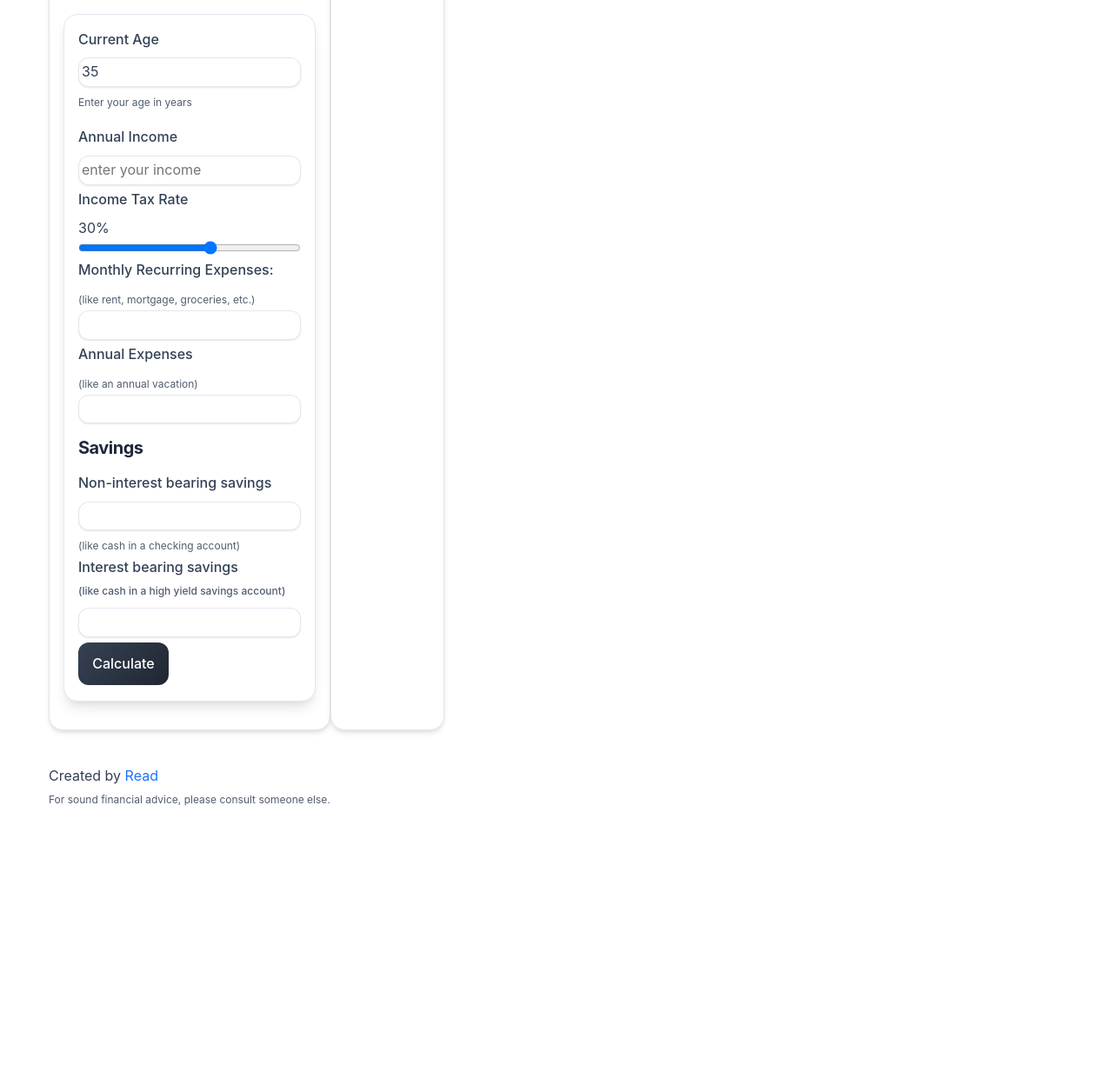
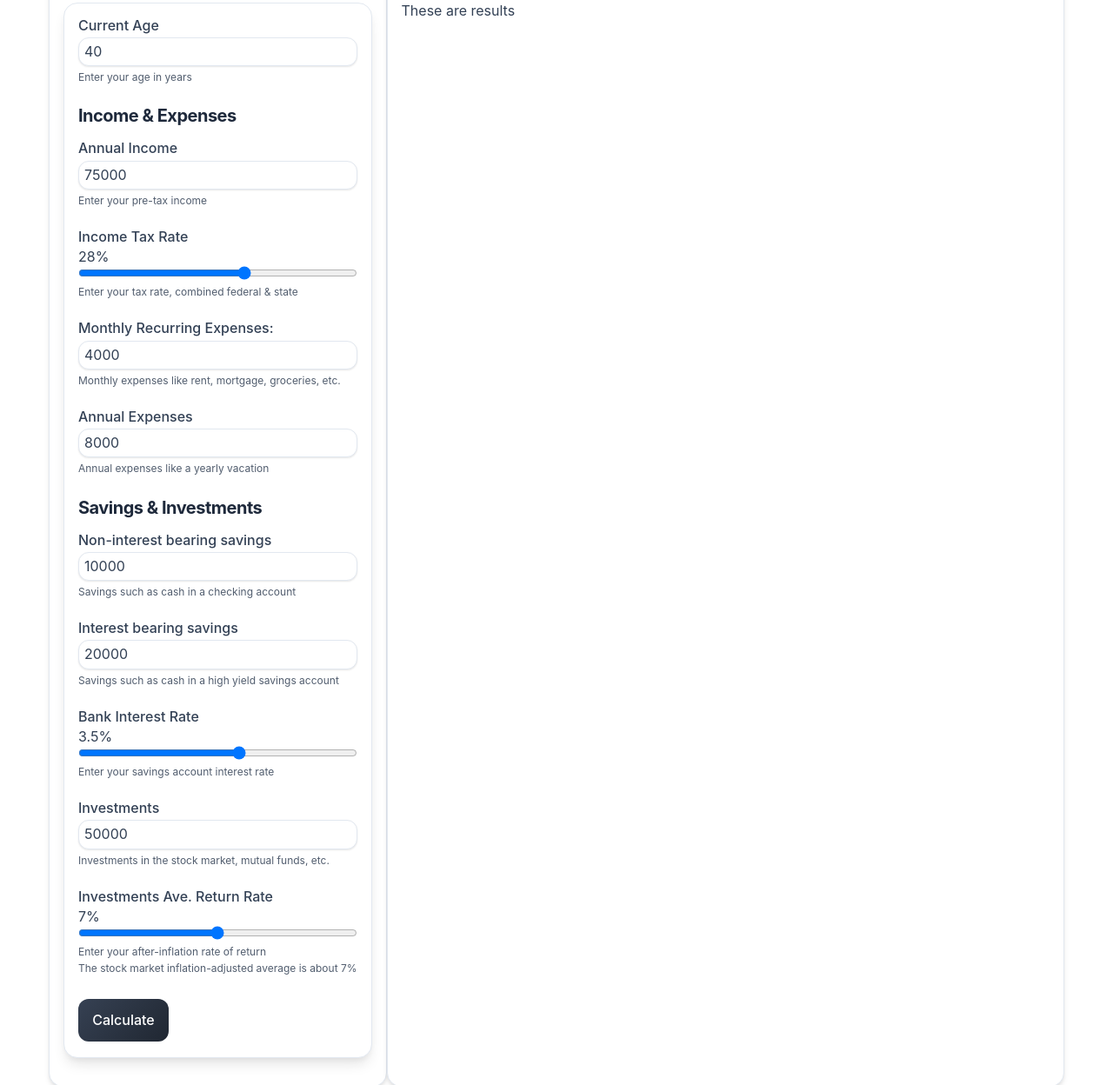
Before and after one commit to readlang/fire_planner, a plain HTML site: page index.html in a window 1280 px wide. Shown: the part 267-1515 px from the top of the page at 87% size. Before the commit the page ends 1231 px from the top, so only its background shows below. Drawn offline with Linux system fonts and the light colour scheme.

Commit message:
completing the form

```diff
--- a/classless.css
+++ b/classless.css
@@ -45,7 +45,7 @@
     --font-family-sans: 'Inter', system-ui, -apple-system, BlinkMacSystemFont, "Segoe UI", Roboto, "Helvetica Neue", Arial, sans-serif;
     --font-family-mono: ui-monospace, SFMono-Regular, Menlo, Monaco, Consolas, "Liberation Mono", "Courier New", monospace;
     --font-size-base: 1rem;
-    --line-height-base: 1.6;
+    --line-height-base: 1.2;
     --font-weight-normal: 400;
     --font-weight-medium: 500;
     --font-weight-bold: 700;
@@ -54,6 +54,7 @@
     --spacing-base: 1rem;
     --spacing-base-half: 0.5rem;
     --spacing-base-quarter: 0.25rem;
+    --spacing-base-eighth: 0.125rem;
     --border-radius-sm: 0.25rem;
     --border-radius: 0.5rem;
     --border-radius-md: 0.75rem;
@@ -344,7 +345,8 @@ form, fieldset {
 }
 
 form > div {
-    margin-bottom: var(--spacing-base);
+    margin-bottom: calc( var(--spacing-base) * 1.5);
+    /* border: .5px solid #ebebeb;     */
 }
 
 input, select, textarea, button {
@@ -374,8 +376,8 @@ select,
 textarea {
     display: block;
     width: 100%;
-    margin-bottom: var(--spacing-base-quarter);
-    padding: calc(var(--spacing-base-quarter) * var(--input-padding-factor));
+    margin-bottom: var(--spacing-base-eighth);
+    padding: calc(var(--spacing-base-half) * var(--input-padding-factor));
     border: 1px solid var(--border-color);
     border-radius: var(--border-radius-md);
     background-color: var(--body-bg);
@@ -494,7 +496,7 @@ textarea {
 
 label {
     display: block;
-    margin-bottom: calc(var(--spacing-base) * 0.5);
+    margin-bottom: calc(var(--spacing-base-half) * 0.5);
     font-weight: var(--font-weight-medium);
 }
 
--- a/index.html
+++ b/index.html
@@ -33,50 +33,78 @@
                 <form>
                     <div>
                         <label for="age-input">Current Age</label>
-                        <input type="number" id="age-input" value="35">
+                        <input id="age-input" type="number" value="40">
                         <small>Enter your age in years</small>
                     </div>
 
-                    <label for="income-input">Annual Income</label>
-                    <input type="number" id="income-input" placeholder="enter your income">
+                    <h5>Income & Expenses</h5>
 
-                    <label for="income-tax-rate">Income Tax Rate</label>
-                    <output for="income-tax-rate" id="income-tax-rate-output">30%</output>
-                    <input type="range" id="income-tax-rate" min="0" max="50" step="0.5" value="30">
-                    <script>
-                        const incomeTaxRate = document.getElementById('income-tax-rate');
-                        const incomeTaxRateOutput = document.getElementById('income-tax-rate-output');
-                        incomeTaxRate.addEventListener('input', function() {
-                            incomeTaxRateOutput.value = `${incomeTaxRate.value}%`;
-                        });
-                    </script>
+                    <div>
+                        <label for="income-input">Annual Income</label>
+                        <input id="income-input" type="number" value="75000">
+                        <small>Enter your pre-tax income</small>
+                    </div>
 
-                    <label for="monthly-expenses-input">Monthly Recurring Expenses:</label>
-                    <small> (like rent, mortgage, groceries, etc.) </small>
-                    <input type="number" id="monthly-expenses-input">
+                    <div>
+                        <label for="tax-rate-input">Income Tax Rate</label>
+                        <output for="tax-rate-input" id="tax-rate-output">28%</output>
+                        <input id="tax-rate-input" type="range" value="30" min="0" max="50" step="0.5">
+                        <small>Enter your tax rate, combined federal & state</small>
+                    </div>
 
-                    <label for="annual-expenses-input">Annual Expenses</label>
-                    <small> (like an annual vacation) </small>
-                    <input type="number" id="annual-expenses-input">
+                    <div>
+                        <label for="monthly-expenses-input">Monthly Recurring Expenses:</label>
+                        <input id="monthly-expenses-input" type="number" value="4000">
+                        <small>Monthly expenses like rent, mortgage, groceries, etc.</small>
+                    </div>
 
-                    <h5>Savings</h5>
-                    <label for="savings">Non-interest bearing savings</label>
-                    <input type="number" id="savings" >
-                        <small> (like cash in a checking account) </small>
-                    </input>
+                    <div>
+                        <label for="annual-expenses-input">Annual Expenses</label>
+                        <input id="annual-expenses-input" type="number" value="8000">
+                        <small>Annual expenses like a yearly vacation</small>
+                    </div>
 
-                    <label for="savings">Interest bearing savings <br>
+                    <h5>Savings & Investments</h5>
 
-                        <small> (like cash in a high yield savings account) </small>
-                    </label>
-                    <input type="number" id="savings" >
+                    <div>
+                        <label for="savings-input">Non-interest bearing savings</label>
+                        <input id="savings-input" type="number" value="10000">
+                        <small>Savings such as cash in a checking account</small>
+                    </div>
+
+                    <div>
+                        <label for="hysa-input">Interest bearing savings</label>
+                        <input id="hysa-input" type="number" value="20000">
+                        <small>Savings such as cash in a high yield savings account</small>
+                    </div>
+
+                    <div>
+                        <label for="hysa-rate-input">Bank Interest Rate</label>
+                        <output for="hysa-rate-input" id="hysa-rate-output">3.5%</output>
+                        <input id="hysa-rate-input" type="range" value="3.5" min="0" max="6" step="0.05">
+                        <small>Enter your savings account interest rate</small>
+                    </div>
+
+                    <div>
+                        <label for="investments-input">Investments</label>
+                        <input id="investments-input" type="number" value="50000">
+                        <small>Investments in the stock market, mutual funds, etc.</small>
+                    </div>
+
+                    <div>
+                        <label for="investments-rate-input">Investments Ave. Return Rate</label>
+                        <output for="investments-rate-input" id="investments-rate-output">7%</output>
+                        <input id="investments-rate-input" type="range" value="7" min="2" max="12" step="0.5">
+                        <small>Enter your after-inflation rate of return</small> <br>
+                        <small>The stock market inflation-adjusted average is about 7% </small>
+                    </div>
 
                     <button type="submit">Calculate</button>
                 </form>
             </section>
-            <section>
+            <section style="flex: 1; min-width: 300px;">
                 <h3>Results</h3>
-                <p id="result-text"></p>
+                <p id="result-text">These are results</p>
 
             </section>
         </main>
--- a/script.js
+++ b/script.js
@@ -1,7 +1,24 @@
 console.log("Hello, world!");
 
 
-document.getElementById("start-button").addEventListener("click", function() {
-    console.log("Button clicked!");
-    document.getElementById("fire-planner").style.display = "block";
+
+// Shows and outputs the tax range slider value in the output field
+const taxRateInputSlider = document.getElementById('tax-rate-input');
+const taxRateSliderOutput = document.getElementById('tax-rate-output');
+taxRateInputSlider.addEventListener('input', function() {
+    taxRateSliderOutput.value = `${taxRateInputSlider.value}%`;
 });
+
+// Shows and outputs the hysa range slider value in the output field
+const hysaRateInputSlider = document.getElementById('hysa-rate-input');
+const hysaRateSliderOutput = document.getElementById('hysa-rate-output');
+hysaRateInputSlider.addEventListener('input', function() {
+    hysaRateSliderOutput.value = `${hysaRateInputSlider.value}%`;
+});
+
+// Shows and outputs the Investments rate range slider value in the output field
+const investmentsRateInputSlider = document.getElementById('investments-rate-input');
+const investmentsRateSliderOutput = document.getElementById('investments-rate-output');
+investmentsRateInputSlider.addEventListener('input', function() {
+    investmentsRateSliderOutput.value = `${investmentsRateInputSlider.value}%`;
+});
```
